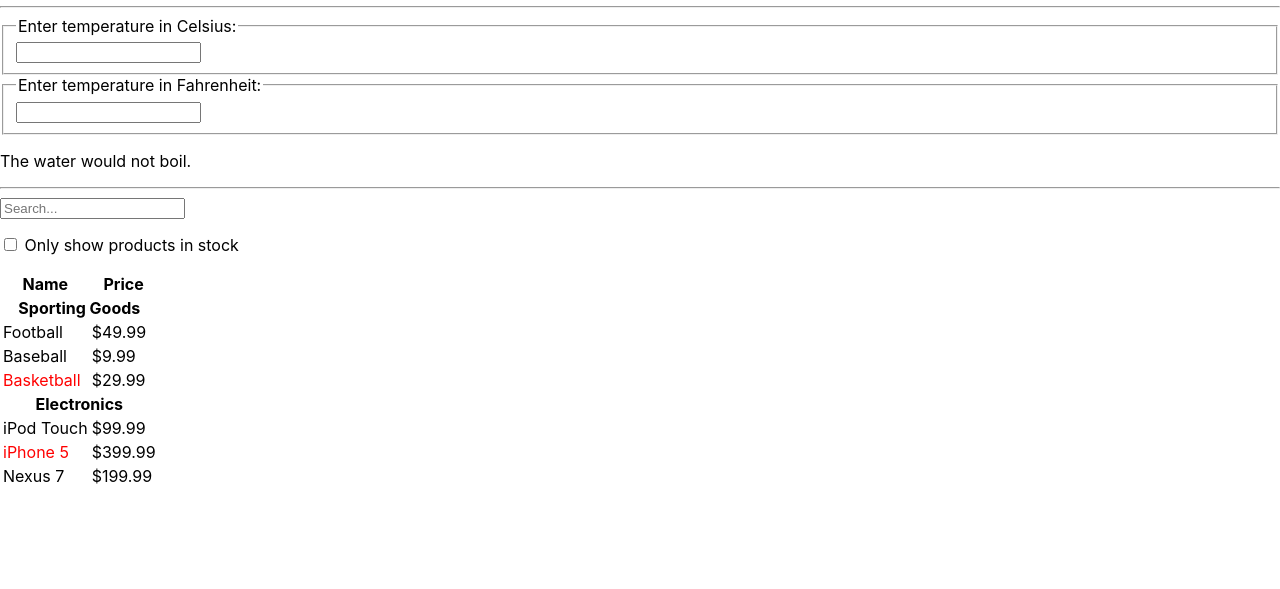
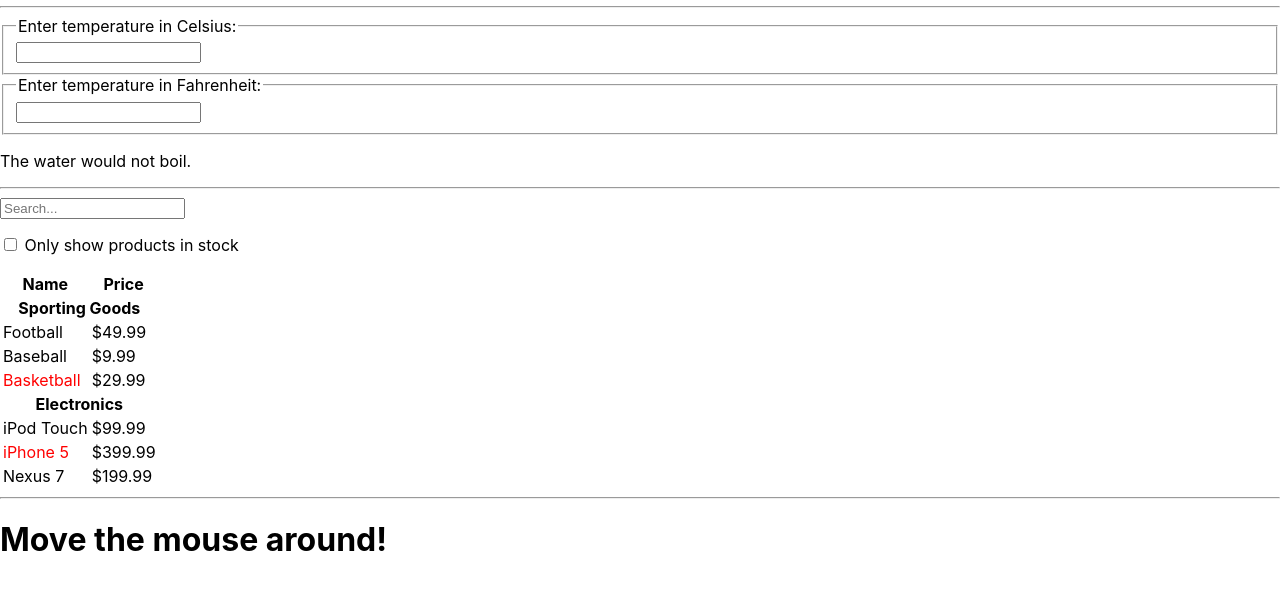
Before and after one commit to mr-yanghm/study-react-myself, a React (Create React App) app: page / in a window 1280 px wide. Shown: the part 557-1146 px from the top of the page. Before the commit the page ends 1046 px from the top, so only its background shows below. Built offline with nearby package versions, Linux system fonts and the light colour scheme.

Commit message:
component module 연습

```diff
--- a/src/App.js
+++ b/src/App.js
@@ -3,6 +3,7 @@
 import Calculator from "./components/Calculator";
 import Clock from "./components/Clock";
 import LoginControl from "./components/LoginControl";
+import MouseTracker from "./components/Mouse/MouseTracker";
 import NameForm from "./components/NameForm";
 import NumberList from "./components/NumberList";
 import Reservation from "./components/Reservation";
@@ -29,6 +30,8 @@
       <Calculator />
       <hr />
       <ShoppingList />
+      <hr />
+      <MouseTracker />
     </>
   );
 }
--- /dev/null
+++ b/src/components/Mouse/Mouse.jsx
@@ -0,0 +1,25 @@
+import React, { Component } from 'react';
+
+class Mouse extends Component {
+    constructor(props) {
+        super(props);
+        this.state = { x: 0, y: 0 };
+    }
+
+    handleMouseMove = (event) => {
+        this.setState({ x: event.clientX, y: event.clientY });
+    }
+
+    render() {
+        return (
+            <div style={{ height: '100vh' }} onMouseMove={this.handleMouseMove}>
+
+                {/* ...하지만 <p>가 아닌 다른것을 렌더링하려면 어떻게 해야 할까요? */}
+                {/* <p>The current mouse position is ({this.state.x}, {this.state.y})</p> */}
+                {this.props.render(this.state)}
+            </div>
+        );
+    }
+}
+
+export default Mouse;
--- /dev/null
+++ b/src/components/Mouse/MouseTracker.jsx
@@ -0,0 +1,26 @@
+import React, { Component } from 'react';
+import Mouse from './Mouse';
+
+class Cat extends React.Component {
+    render() {
+        const mouse = this.props.mouse;
+        return (
+            <img src="/public/logo192.png" style={{ position: 'absolute', left: mouse.x, top: mouse.y }} />
+        );
+    }
+}
+
+class MouseTracker extends Component {
+    render() {
+        return (
+            <div>
+                <h1>Move the mouse around!</h1>
+                <Mouse render={mouse => (
+                    <Cat mouse={mouse} />
+                )} />
+            </div>
+        );
+    }
+}
+
+export default MouseTracker;
```
Also changed, not shown: 1 other file (tests, documents, lock files or other folders).
